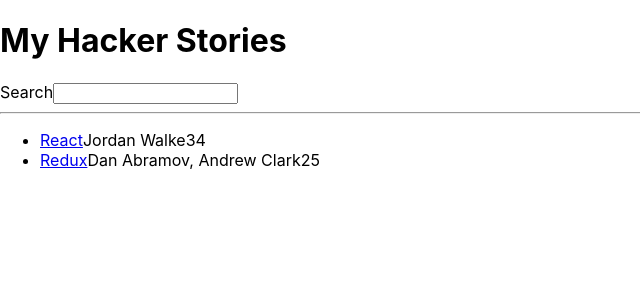
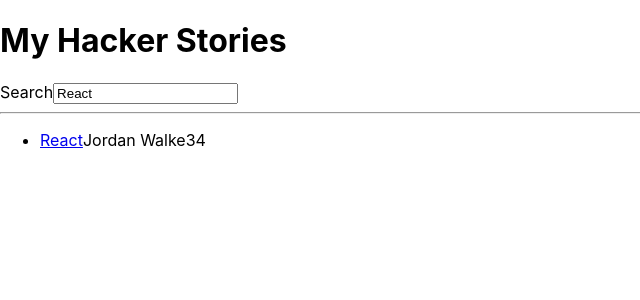
Before and after one commit to jnchaba/road-to-react, a React (Create React App) app in the folder hacker-stories/: page / in a window 1280 px wide. Shown: the top 300 px of the page, without its empty margins (0-640 px from the left). Built offline with nearby package versions, Linux system fonts and the light colour scheme.

Commit message:
end chapter 15: react side effects

```diff
--- a/hacker-stories/src/App.js
+++ b/hacker-stories/src/App.js
@@ -20,7 +20,13 @@
     },
   ];
 
-  const [searchTerm, setSearchTerm] = React.useState('');
+  const [searchTerm, setSearchTerm] = React.useState(
+    localStorage.getItem('search') || 'React'
+  );
+
+  React.useEffect(() => {
+    localStorage.setItem('search', searchTerm);
+  }, [searchTerm]);
 
   const handleSearch = (event) => {
     setSearchTerm(event.target.value);
```
